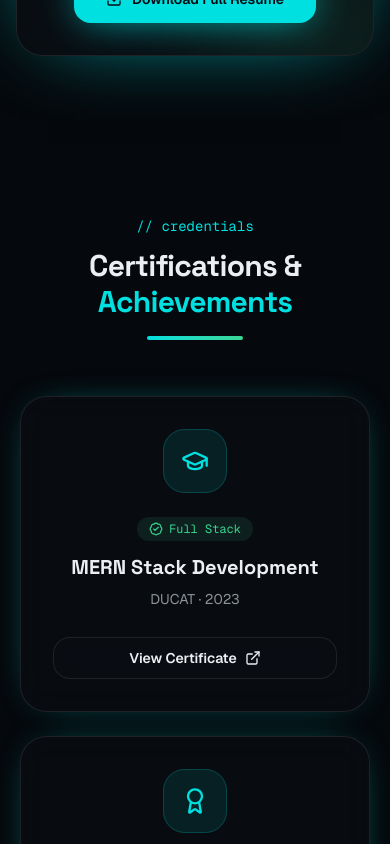
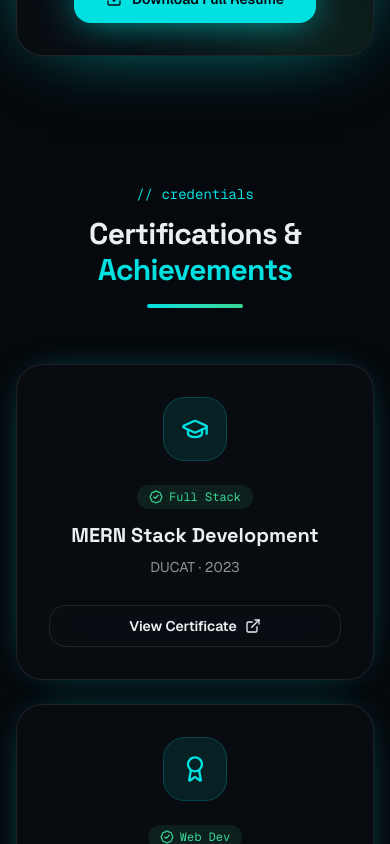
Before and after one commit to theafzalhussain/Portfolio, a Next.js app: page / in a window 390 px wide. Shown: the part 8220-9064 px from the top of the page. Built offline with nearby package versions, Linux system fonts and the light colour scheme.

Commit message:
feat: adjust certifications section padding and grid layout
Updated padding for certifications section and changed grid layout for better responsiveness.

Co-authored-by: Afzal Hussain <152854253+theafzalhussain@users.noreply.github.com>

```diff
--- a/components/portfolio/certifications.tsx
+++ b/components/portfolio/certifications.tsx
@@ -99,8 +99,8 @@ function CertCard({
 
 export function Certifications() {
   return (
-    <section id="certifications" className="relative z-10 py-24">
-      <div className="mx-auto w-[min(72rem,calc(100%-2.5rem))]">
+    <section id="certifications" className="relative z-10 py-16 md:py-24">
+      <div className="mx-auto w-[min(72rem,calc(100%-2rem))]">
         <motion.div
           initial={{ opacity: 0, y: 24 }}
           whileInView={{ opacity: 1, y: 0 }}
@@ -118,7 +118,7 @@ export function Certifications() {
           />
         </motion.div>
 
-        <div className="grid gap-6 md:grid-cols-3">
+        <div className="grid grid-cols-1 gap-6 md:grid-cols-3">
           {certifications.map((cert, i) => (
             <CertCard key={cert.title} cert={cert} index={i} />
           ))}
```
